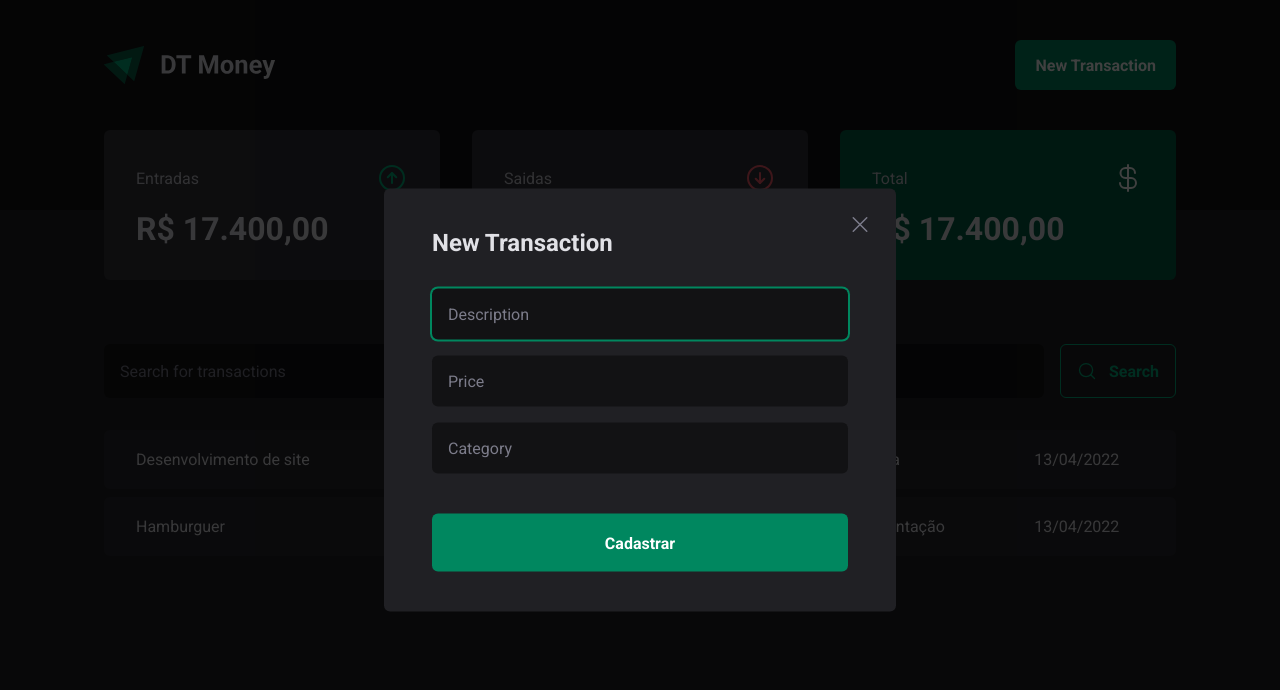
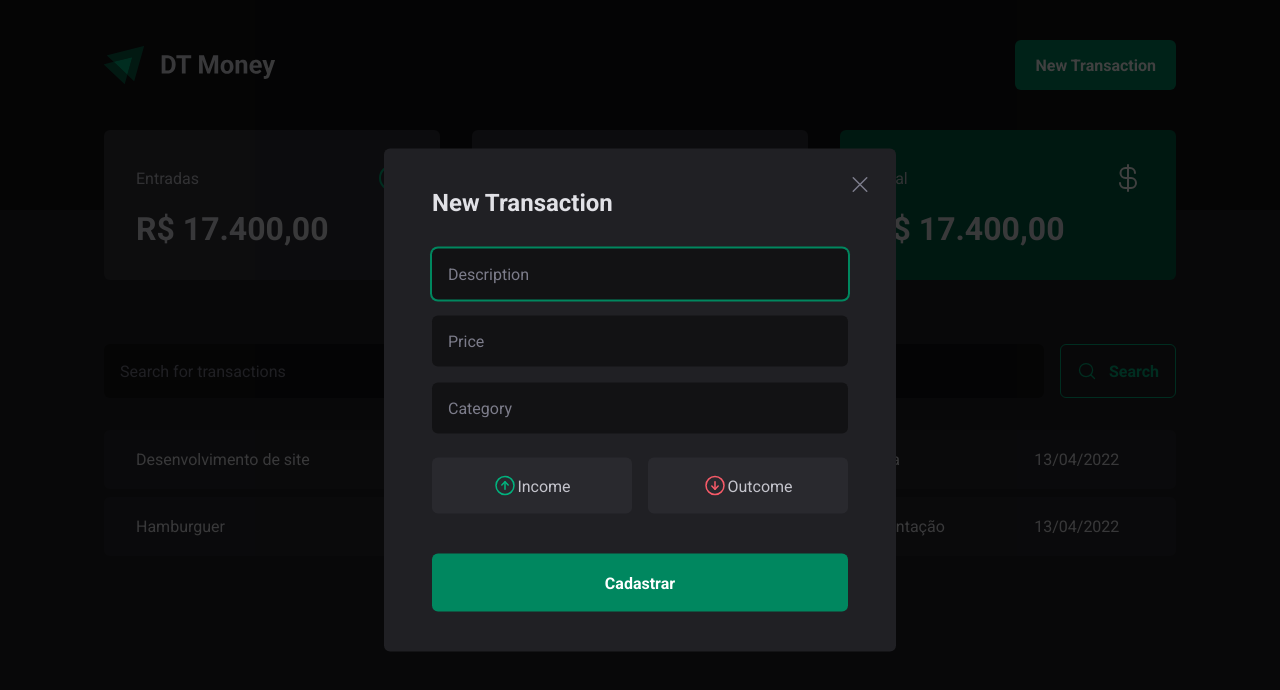
Before and after one commit to danielcaze/ignite-money, a React (Vite) app: page / in a window 1280 px wide. Both pictures are taken after a click on the button "New Transaction". Shown: the top 690 px of the page. Built offline with nearby package versions, Linux system fonts and the light colour scheme.

Commit message:
type buttons

```diff
--- a/src/components/NewTransactionModal/index.tsx
+++ b/src/components/NewTransactionModal/index.tsx
@@ -1,5 +1,5 @@
 import * as Dialog from "@radix-ui/react-dialog";
-import { X } from "phosphor-react";
+import { ArrowCircleDown, ArrowCircleUp, X } from "phosphor-react";
 import * as S from './styles'
 
 export function NewTransactionModal() {
@@ -14,6 +14,17 @@
           <input type="number" placeholder="Price" required />
           <input type="text" placeholder="Category" required />
 
+          <S.TransactionType>
+            <S.TransactionTypeButton variant="income">
+              <ArrowCircleUp size={24} />
+              Income
+            </S.TransactionTypeButton>
+            <S.TransactionTypeButton variant="outcome">
+              <ArrowCircleDown size={24} />
+              Outcome
+            </S.TransactionTypeButton>
+          </S.TransactionType>
+
           <button type="submit">Cadastrar</button>
         </form>
 
--- a/src/components/NewTransactionModal/styles.ts
+++ b/src/components/NewTransactionModal/styles.ts
@@ -59,6 +59,33 @@
   }
 `
 
+export const TransactionType = styled.div`
+  display: grid;
+  grid-template-columns: repeat(2, 1fr);
+  gap: 1rem;
+  margin-top: 0.5rem;
+`
+
+interface TransactionTypeButtonProps {
+  variant: "income" | "outcome"
+}
+
+export const TransactionTypeButton = styled.button<TransactionTypeButtonProps>`
+  background: ${({ theme }) => theme["gray-700"]};
+  padding: 1rem;
+  display: flex;
+  align-items: center;
+  justify-content: center;
+  border-radius: 6px;
+  cursor: pointer;
+  border: 0;
+  color: ${({ theme }) => theme["gray-300"]};
+
+  svg {
+    color: ${({ variant, theme }) => variant === "income" ? theme["green-300"] : theme["red-300"]}
+  }
+`
+
 export const CloseButton = styled(Dialog.Close)`
   position: absolute;
   background: transparent;
```
